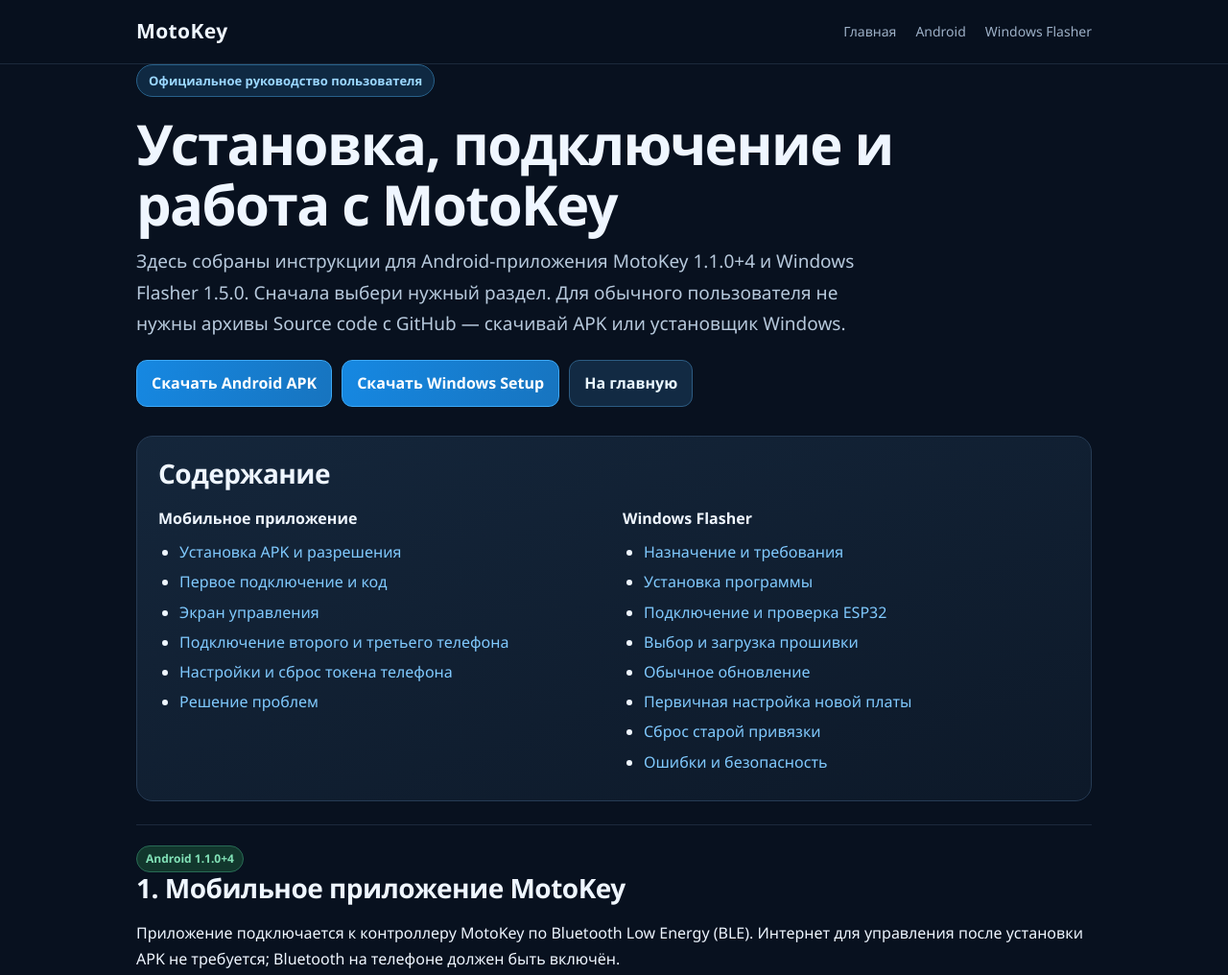
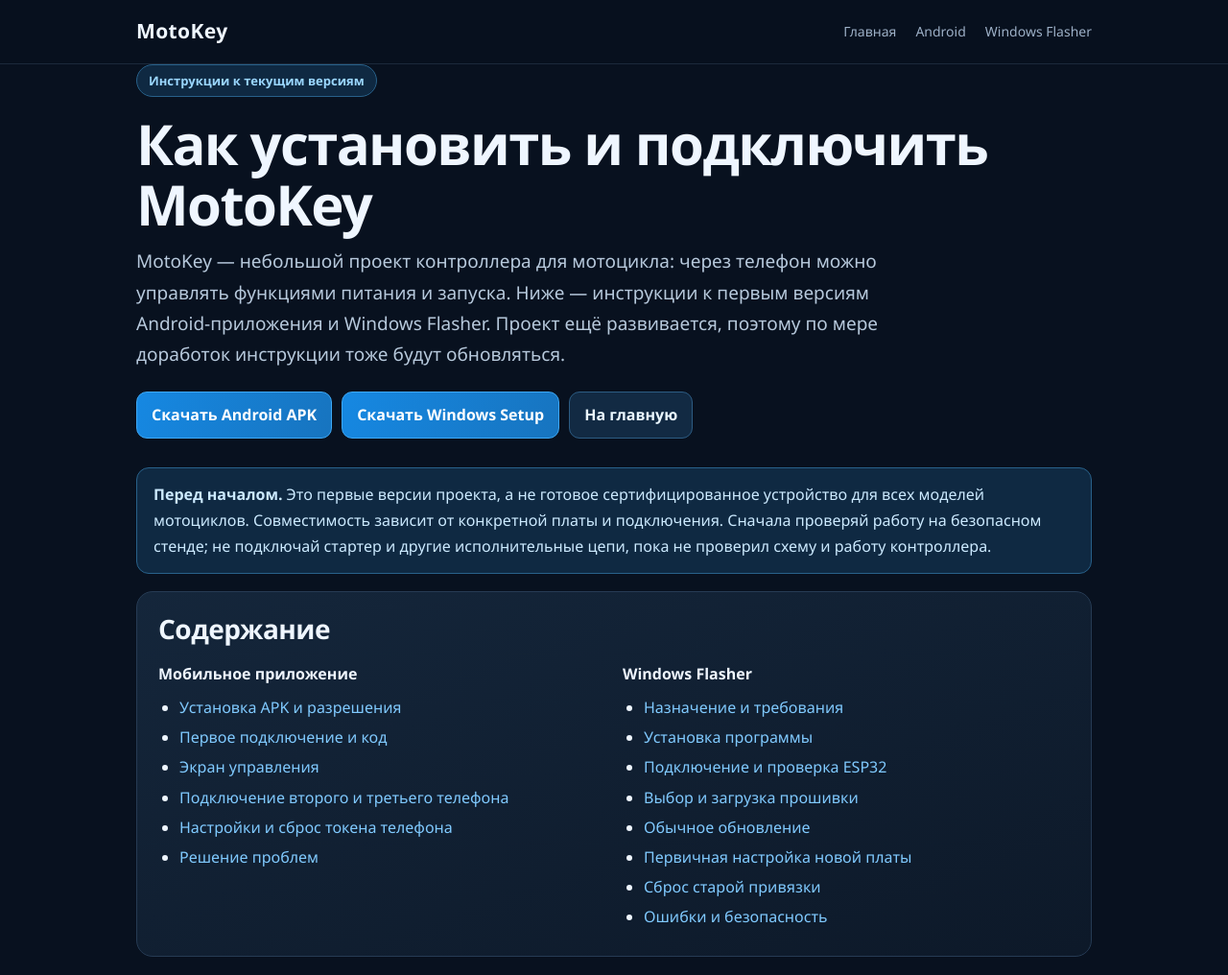
Before and after one commit to sdvg001/MotoKey-Firmware, a plain HTML site: page site/instructions.html in a window 1280 px wide. Shown: the top 1016 px of the page at 96% size. Drawn offline with Linux system fonts and the light colour scheme.

Commit message:
Clarify early project status and motorcycle use case in user instructions

```diff
--- a/site/instructions.html
+++ b/site/instructions.html
@@ -4,8 +4,8 @@
 <meta charset="utf-8">
 <meta name="viewport" content="width=device-width, initial-scale=1">
 <meta name="theme-color" content="#08111f">
-<meta name="description" content="Официальная инструкция MotoKey: установка и использование Windows Flasher 1.5.0 и Android-приложения 1.1.0+4.">
-<title>MotoKey — инструкции</title>
+<meta name="description" content="Инструкции к первым версиям проекта MotoKey: подключение Android-приложения к контроллеру мотоцикла и установка прошивки через Windows Flasher.">
+<title>MotoKey — установка и подключение</title>
 <style>
 :root{color-scheme:dark;--bg:#08111f;--panel:#101c2c;--line:#263b54;--text:#eff6ff;--muted:#9db0c7;--blue:#36a7ff;--cyan:#42d8e8;--green:#66d6a6;--amber:#ffc66e;--red:#ff9292}
 *{box-sizing:border-box}
@@ -53,15 +53,16 @@ footer{border-top:1px solid rgba(130,170,210,.16);padding:24px 0 36px;color:var(
 <nav class="navlinks"><a href="index.html">Главная</a><a href="#android">Android</a><a href="#flasher">Windows Flasher</a></nav>
 </div></header>
 <main class="wrap">
-<span class="eyebrow">Официальное руководство пользователя</span>
-<h1>Установка, подключение и работа с MotoKey</h1>
-<p class="lead">Здесь собраны инструкции для Android-приложения MotoKey 1.1.0+4 и Windows Flasher 1.5.0. Сначала выбери нужный раздел. Для обычного пользователя не нужны архивы Source code с GitHub — скачивай APK или установщик Windows.</p>
+<span class="eyebrow">Инструкции к текущим версиям</span>
+<h1>Как установить и подключить MotoKey</h1>
+<p class="lead">MotoKey — небольшой проект контроллера для мотоцикла: через телефон можно управлять функциями питания и запуска. Ниже — инструкции к первым версиям Android-приложения и Windows Flasher. Проект ещё развивается, поэтому по мере доработок инструкции тоже будут обновляться.</p>
 <div class="hero-actions">
 <a class="btn primary" href="https://github.com/sdvg001/MotoKey-Firmware/releases/download/apps-v1.1.0/app-release.apk">Скачать Android APK</a>
 <a class="btn primary" href="https://github.com/sdvg001/MotoKey-Firmware/releases/download/apps-v1.1.0/MotoKeyFlasher-Setup-1.5.0-x64.exe">Скачать Windows Setup</a>
 <a class="btn" href="index.html">На главную</a>
 </div>
 
+<div class="info"><strong>Перед началом.</strong> Это первые версии проекта, а не готовое сертифицированное устройство для всех моделей мотоциклов. Совместимость зависит от конкретной платы и подключения. Сначала проверяй работу на безопасном стенде; не подключай стартер и другие исполнительные цепи, пока не проверил схему и работу контроллера.</div>
 <div class="toc">
 <h2>Содержание</h2>
 <div class="toc-grid">
@@ -270,13 +271,13 @@ footer{border-top:1px solid rgba(130,170,210,.16);padding:24px 0 36px;color:var(
 </section>
 
 <div class="panel">
-<h2>Официальные загрузки и поддержка</h2>
+<h2>Файлы проекта и обратная связь</h2>
 <p><a href="https://github.com/sdvg001/MotoKey-Firmware/releases/tag/apps-v1.1.0">Релиз приложений Android 1.1.0+4 и Windows Flasher 1.5.0</a></p>
 <p><a href="https://github.com/sdvg001/MotoKey-Firmware/releases/tag/v3.2.0">MotoKey CORE 3.2.0 — Shared Token</a></p>
 <p><a href="https://github.com/sdvg001/MotoKey-Firmware/issues">Сообщить об ошибке / задать вопрос</a></p>
 <p class="muted">При обращении за поддержкой приложи версию приложения, версию прошивки, модель платы и текст ошибки. Не публикуй pairing-код, токен или другие секретные данные.</p>
 </div>
 </main>
-<footer><div class="wrap">MotoKey · Официальная инструкция · <a href="index.html">Вернуться на главную</a></div></footer>
+<footer><div class="wrap">MotoKey · Инструкции к текущим версиям · <a href="index.html">Вернуться на главную</a></div></footer>
 </body>
 </html>
```
